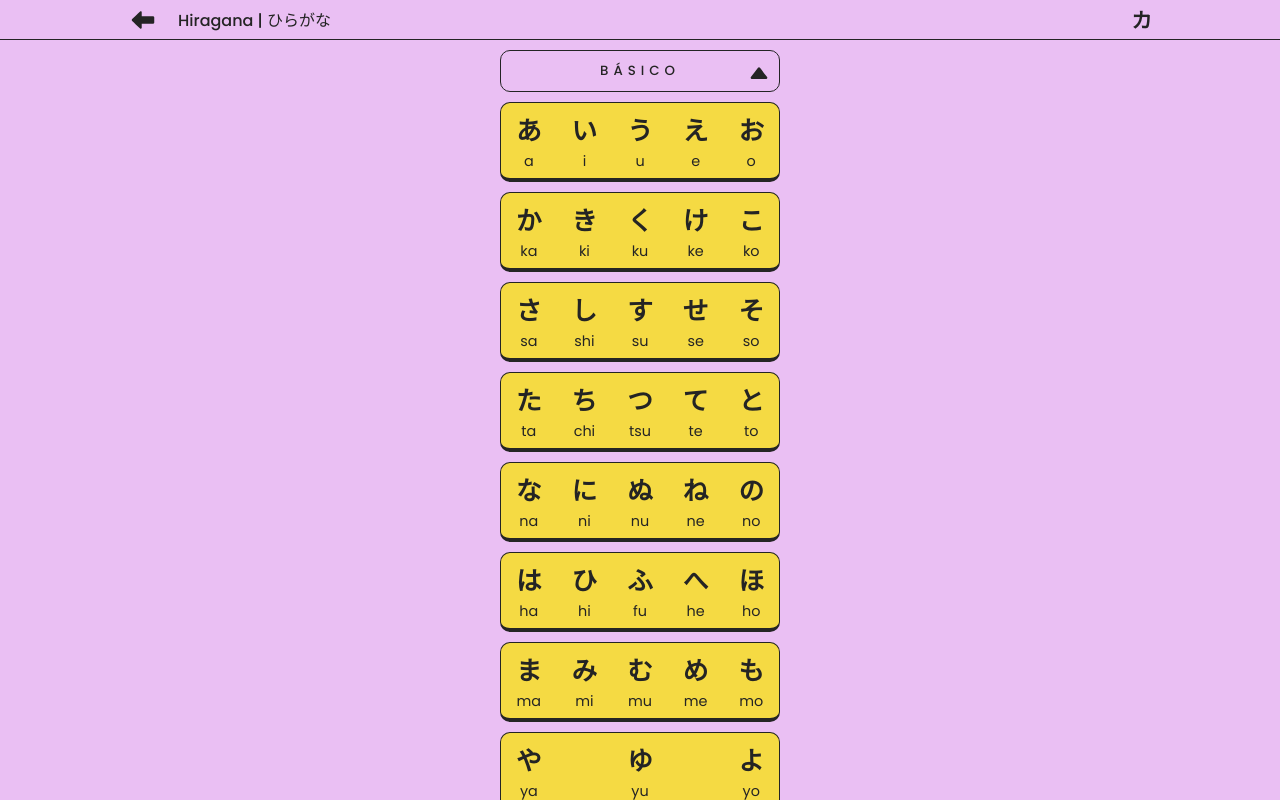
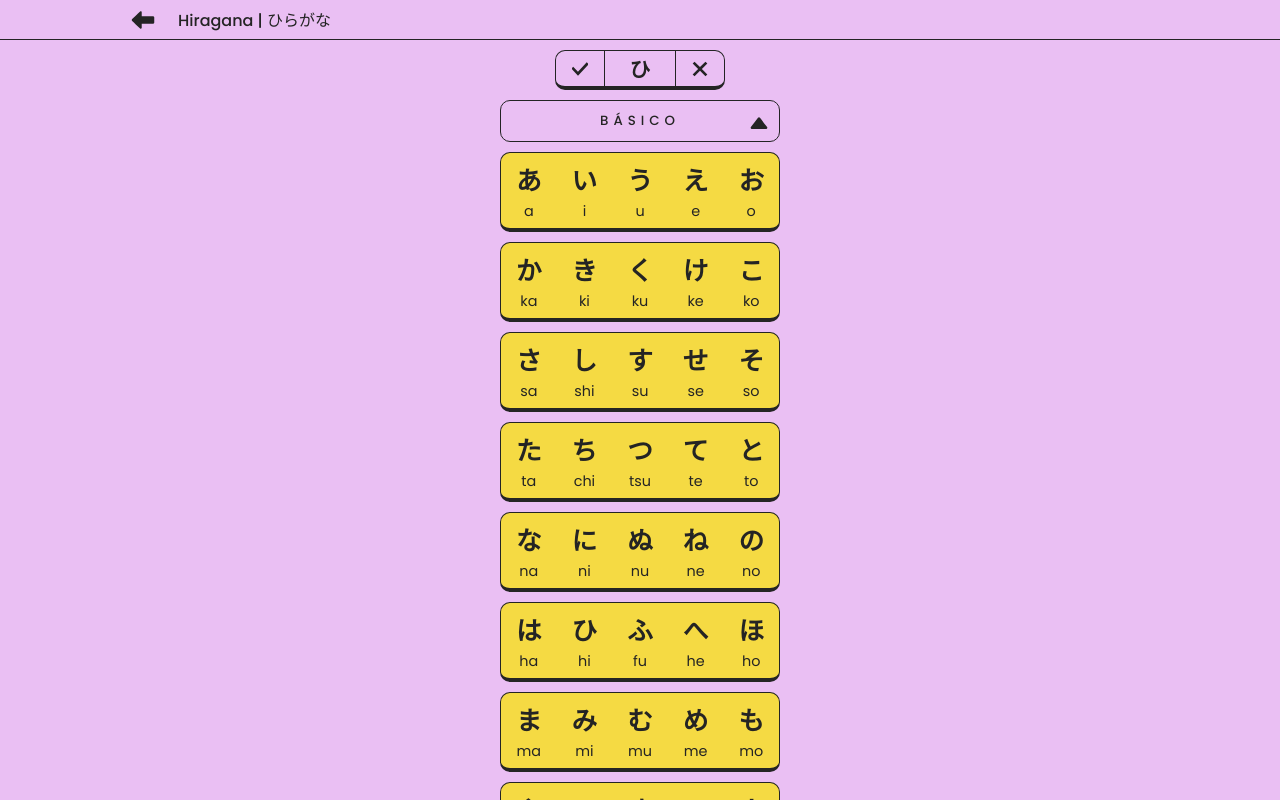
Before and after one commit to DavidMouraa/hira-pro, a React (Create React App) app: page /configuracao in a window 1280 px wide. Shown: the top 800 px of the page. Built offline with nearby package versions, Linux system fonts and the light colour scheme.

Commit message:
Adicionei botões para ativar e desativar tudo

```diff
--- a/src/components/AgrupaCards/index.js
+++ b/src/components/AgrupaCards/index.js
@@ -7,19 +7,18 @@ const AgrupaCards = (props) => {
 
     const agrupamento = useRef(null);
 
-    const [agrupaStatus, setAgrupaStatus] = useState(false)
+    const [agrupaStatus, setAgrupaStatus] = useState(false);
 
     const ativadoStyle = () => {
         if(props.grupo.lista[props.index].ativado) {
             setAtivadoTema('tema-agrupa-ativado');
-            setAgrupaStatus(true);
             agrupamento.current.style.borderBottomWidth = '1px';
         }
         else {
             setAtivadoTema('tema-agrupa-desativado');
-            setAgrupaStatus(false);
             agrupamento.current.style.borderBottomWidth = '4px';
         }
+        setAgrupaStatus(props.grupo.lista[props.index].ativado);
     }
 
     const trocarStatus = () => {
@@ -32,7 +31,8 @@ const AgrupaCards = (props) => {
     });
 
     return (
-        <div className={`agrupamento ${ativadoTema}`} onClick={() => {
+        <div className={`agrupamento ${ativadoTema}`}
+        onClick={() => {
         trocarStatus();}}
         ref={agrupamento}>
             {props.children}
--- a/src/components/Aviso/styles.css
+++ b/src/components/Aviso/styles.css
@@ -15,9 +15,6 @@
     border-radius: 10px;
 
     text-align: center;
-
-    background-color: var(--corDetalheClaro);
-    color: var(--corFundo1Claro);
 
     overflow: scroll;
 
@@ -51,3 +48,25 @@
 
     cursor: pointer;
 }
+
+/* Tema claro */
+.tema-claro #box-aviso {
+    background-color: var(--corDetalheClaro);
+    color: var(--corFundo1Claro);
+}
+
+.tema-claro #box-aviso button {
+    background-color: var(--corFundo1Claro);
+    color: var(--corDetalheClaro);
+}
+
+/* Tema escuro */
+.tema-escuro #box-aviso {
+    background-color: var(--corDetalheEscuro);
+    color: var(--corFundo1Escuro);
+}
+
+.tema-escuro #box-aviso button {
+    background-color: var(--corFundo1Escuro);
+    color: var(--corDetalheEscuro);
+}
--- a/src/components/Cabecalho/index.js
+++ b/src/components/Cabecalho/index.js
@@ -1,38 +1,8 @@
 import './styles.css';
 
 import BotaoFechar from '../BotaoFechar'
-import { useEffect, useState } from 'react';
-import { useLocation } from 'react-router-dom';
 
 const Cabecalho = (props) => {
-    const [ideoTipoIcone, setIdeoTipoIcon] = useState();
-
-    const location = useLocation();
-
-    const trocaIdeoTipo = () => {
-        if(props.ideoTipo === 'katakana'){
-            props.setIdeoTipo('hiragana');
-        }
-        else {
-            props.setIdeoTipo('katakana');
-        }
-        trocaTipoIcon();
-        console.log(props.ideoTipo);
-    }
-
-    const trocaTipoIcon = () => {
-        if(location.pathname === '/configuracao') {
-            if(props.ideoTipo === 'katakana'){
-                setIdeoTipoIcon('ひ');
-            }
-            else {
-                setIdeoTipoIcon('カ')
-            }
-        }
-    }
-
-    useEffect(() => document.body.addEventListener('load', trocaTipoIcon()));
-
     return (
         <header>
             <div>
@@ -40,7 +10,6 @@ const Cabecalho = (props) => {
                     <BotaoFechar/>
                     <h1>{props.titulo}</h1>
                 </div>
-                <button onClick={trocaIdeoTipo}>{ideoTipoIcone}</button>
             </div>
         </header>
     );
--- a/src/components/Icones/index.js
+++ b/src/components/Icones/index.js
@@ -46,4 +46,12 @@ const Keyboard = () => (
     <svg xmlns="http://www.w3.org/2000/svg" viewBox="0 0 24 24"><path d="M22 7v10h-20v-10h20zm2-2h-24v14h24v-14zm-18 3h-3v2h3v-2zm3 0h-2v2h2v-2zm3 0h-2v2h2v-2zm3 0h-2v2h2v-2zm3 0h-2v2h2v-2zm3 0h-2v2h2v-2zm-4 6h-10v2h10v-2zm4-3h-4v2h4v-2zm-14 0h-4v2h4v-2zm3 0h-2v2h2v-2zm3 0h-2v2h2v-2zm3 0h-2v2h2v-2z"/></svg>
 );
 
-export {Arrow, Gear, Play, Minimize, LampOff, LampOn, Circle, Cross, Line, BackSpace, Send, Keyboard};
+const Active = () => (
+    <svg xmlns="http://www.w3.org/2000/svg" width="24" height="24" viewBox="0 0 24 24"><path d="M9 22l-10-10.598 2.798-2.859 7.149 7.473 13.144-14.016 2.909 2.806z"/></svg>
+);
+
+const Desactive = () => (
+    <svg xmlns="http://www.w3.org/2000/svg" viewBox="0 0 24 24"><path d="M23 20.168l-8.185-8.187 8.185-8.174-2.832-2.807-8.182 8.179-8.176-8.179-2.81 2.81 8.186 8.196-8.186 8.184 2.81 2.81 8.203-8.192 8.18 8.192z"/></svg>
+);
+
+export {Arrow, Gear, Play, Minimize, LampOff, LampOn, Circle, Cross, Line, BackSpace, Send, Keyboard, Active, Desactive};
--- a/src/components/IdeoGrupos/index.js
+++ b/src/components/IdeoGrupos/index.js
@@ -1,8 +1,11 @@
 // Importes de estilos
 import './styles.css';
 
+// Importes de icones
+import { Active, Desactive } from '../Icones';
+
 // Importes de ferramentas
-import { useRef, useState } from 'react';
+import { useRef, useState, useEffect } from 'react';
 
 // Importes de listas
 import { gruposHira, gruposHiraVar, gruposHiraCom, atualizaHira } from "../../javascript/listas/hiraganaListas";
@@ -23,6 +26,8 @@ const IdeoGrupos = (props) => {
     const [alturaBas, setAlturaBas] = useState(0);
     const [alturaVar, setAlturaVar] = useState(0);
     const [alturaCom, setAlturaCom] = useState(0);
+    const [ideoTipoIcone, setIdeoTipoIcon] = useState();
+    const [seed, setSeed] = useState(true);
 
     // Declarações de Objetos
     // Objetos do hiragana
@@ -102,6 +107,41 @@ const IdeoGrupos = (props) => {
         atualizaKana();
     }
 
+    const trocaIdeoTipo = () => {
+        if(props.ideoTipo === 'katakana'){
+            props.setIdeoTipo('hiragana');
+        }
+        else {
+            props.setIdeoTipo('katakana');
+        }
+        trocaTipoIcon();
+    }
+
+    const trocaTipoIcon = () => {
+        if(props.ideoTipo === 'katakana') {
+            setIdeoTipoIcon('カ');
+        }
+        else {
+            setIdeoTipoIcon('ひ');
+        }
+    }
+
+    const reset = () => {
+        setSeed(!seed);
+    }
+
+    const mudaTudo = (val) => {
+        console.log(ideosGrupos[0].lista);
+        for(let i1 = 0; i1 < ideosGrupos.length; i1++) {
+            for(let i2 = 0; i2 < ideosGrupos[i1].lista.length; i2++) {
+                ideosGrupos[i1].lista[i2].ativado = val;
+            }
+        }
+        atualizaHira();
+        atualizaKana();
+        reset();
+    }
+
     if(props.ideoTipo === 'hiragana') {
         ideosGrupos = [objHiraBas, objHiraVar, objHiraCom];
         props.setTitulo('Hiragana | ひらがな');
@@ -111,8 +151,28 @@ const IdeoGrupos = (props) => {
         props.setTitulo('Katakana | カタカナ');
     }
 
+    useEffect(() => {
+        document.body.addEventListener('load', trocaTipoIcon());
+    });
+
     return (
-        <div id='ideo-grupo' className='largura-limitada'>
+        <div id='ideo-grupo' className={`largura-limitada ${seed}`}>
+            <div id='box-opcoes'>
+                <button id='botao-ativa' className='botao-opcoes'
+                onClick={() => mudaTudo(true)}>
+                    <Active/>
+                </button>
+
+                <button id='botao-troca-grupo' className='botao-opcoes' onClick={trocaIdeoTipo}>
+                    {ideoTipoIcone}
+                </button>
+
+                <button id='botao-desativa' className='botao-opcoes'
+                onClick={() => mudaTudo(false)}>
+                    <Desactive/>
+                </button>
+            </div>
+
             {ideosGrupos.map((grupo, index1) => (
                 <div
                 key={`ideoGrupo${index1}`}
--- a/src/components/IdeoGrupos/styles.css
+++ b/src/components/IdeoGrupos/styles.css
@@ -1,6 +1,63 @@
 #ideo-grupo {
     padding-top: 50px;
     min-height: 100vh;
+
+    display: flex;
+    flex-direction: column;
+    justify-content: center;
+    align-items: center;
+}
+
+#box-opcoes {
+    display: flex;
+    justify-content: center;
+    align-items: center;
+
+    margin-bottom: 10px;
+}
+
+.botao-opcoes {
+    width: 50px;
+    height: 40px;
+
+    display: flex;
+    justify-content: center;
+    align-items: center;
+
+    border: 1px solid;
+    border-bottom: 4px solid;
+
+    font-size: 1.3em;
+    font-weight: bold;
+
+    cursor: pointer;
+
+    transition: .1s;
+}
+
+#botao-troca-grupo {
+    width: 70px;
+    border-width: 1px 0px 4px 0px;
+}
+
+#botao-troca-grupo:hover {
+    border-bottom-width: 1px;
+}
+
+#botao-ativa {
+    border-radius: 10px 0px 0px 10px;
+}
+
+#botao-desativa {
+    border-radius: 0px 10px 10px 0px;
+}
+
+.botao-opcoes:hover {
+    border-bottom-width: 1px;
+}
+
+.botao-opcoes svg {
+    width: 16px;
 }
 
 .box-ideo-grupo {
@@ -25,3 +82,23 @@
 .box-grupo::-webkit-scrollbar {
     display: none;
 }
+
+/* Tema Claro */
+.tema-claro #box-opcoes button {
+    background-color: var(--corFundo1Claro);
+    color: var(--corTextoClaro);
+}
+
+.tema-claro #box-opcoes button:hover {
+    background-color: var(--corFundo2Claro);
+}
+
+/* Tema Claro */
+.tema-escuro #box-opcoes button {
+    background-color: var(--corFundo1Escuro);
+    color: var(--corTextoEscuro);
+}
+
+.tema-escuro #box-opcoes button:hover {
+    background-color: var(--corFundo2Escuro);
+}
--- a/src/paginas/Configuracao/index.js
+++ b/src/paginas/Configuracao/index.js
@@ -12,12 +12,11 @@ const Configuracao = () => {
     return (
         <main id="configuracoes" className="limited-width">
             <Cabecalho
-            titulo={titulo}
+            titulo={titulo}/>
+            <IdeoGrupos
+            setTitulo={setTitulo}
             ideoTipo={ideoTipo}
             setIdeoTipo={setIdeoTipo}/>
-            <IdeoGrupos
-            setTitulo={setTitulo}
-            ideoTipo={ideoTipo}/>
         </main>
     );
 }
```
